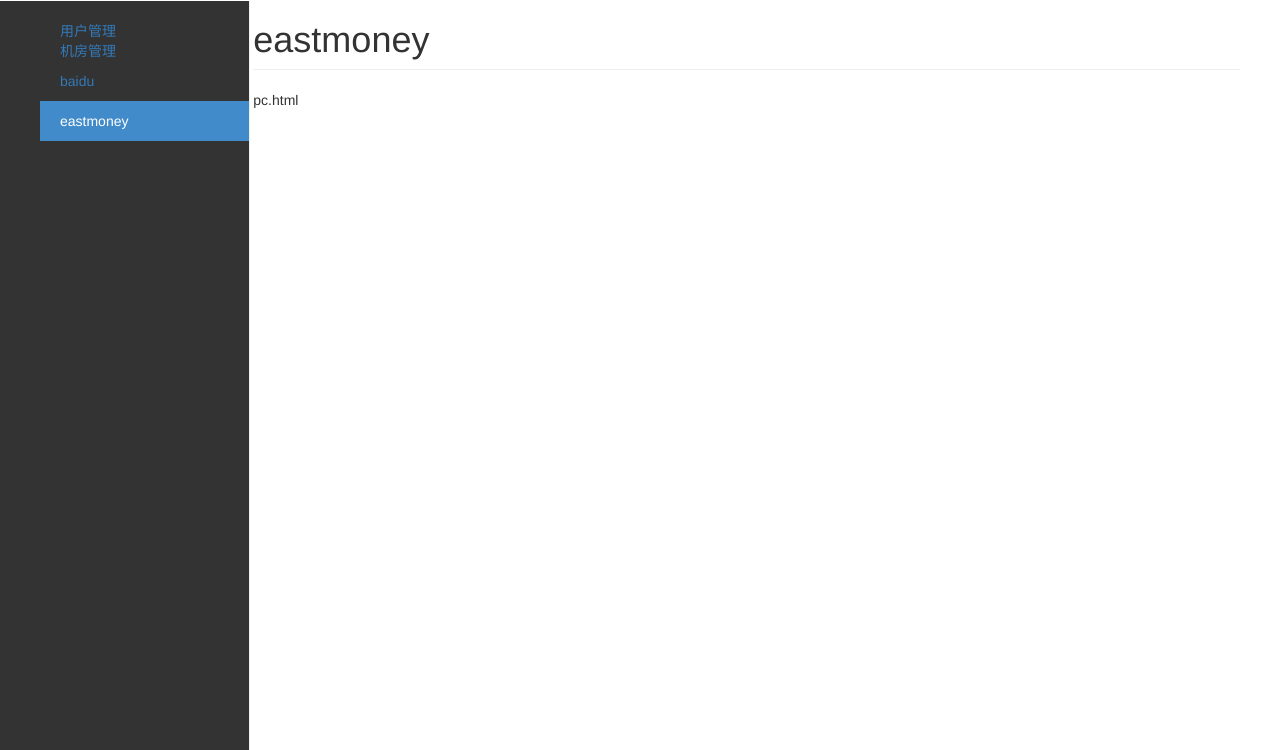
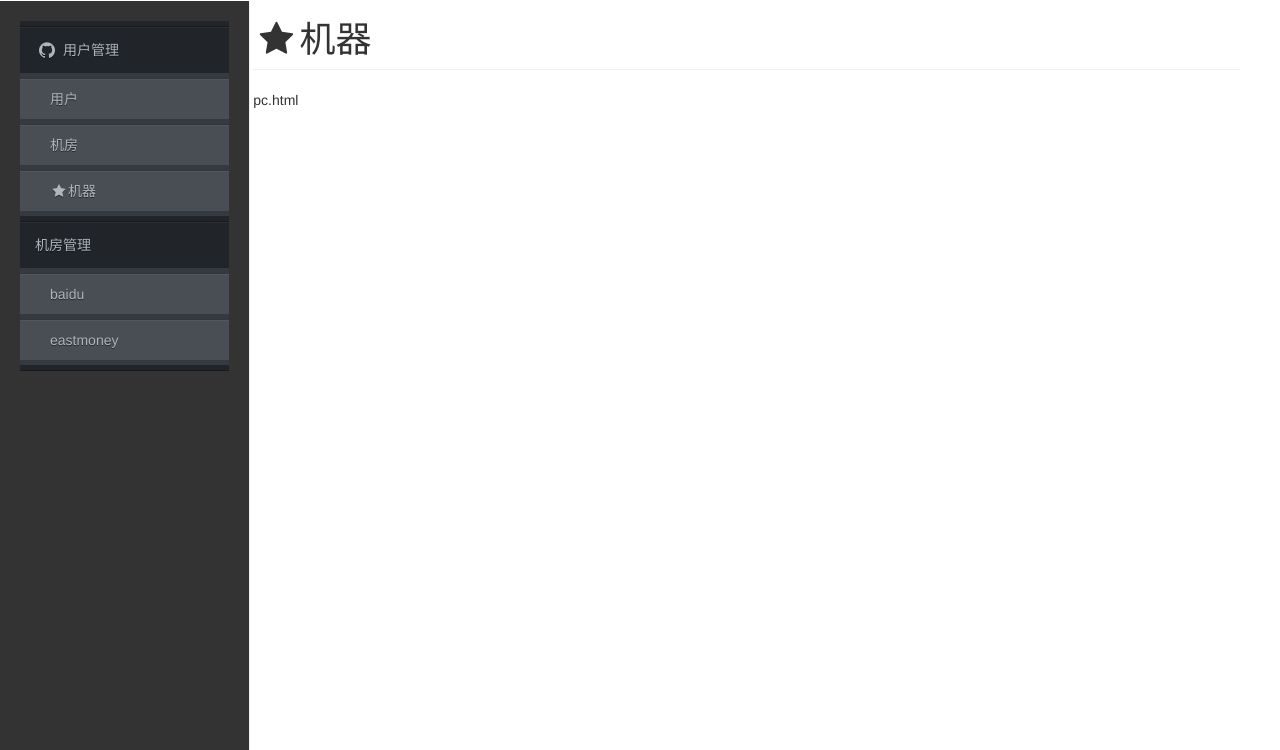
Before and after one commit to luolin0313/dbops, a Flask app: page /pc in a window 1280 px wide. Shown: the part 50-800 px from the top of the page. Run offline with Flask 2, Linux system fonts and the light colour scheme; some libraries are stand-ins or nearby versions.

Commit message:
侧边栏导航

```diff
--- /dev/null
+++ b/static/css/mm-vertical.css
@@ -0,0 +1,70 @@
+.sidebar-nav {
+    background: #212529;
+}
+.sidebar-nav ul {
+    padding: 0;
+    margin: 0;
+    list-style: none;
+    background: #343a40;
+}
+
+.sidebar-nav .metismenu {
+    background: #212529;
+    display: -webkit-box;
+    display: -ms-flexbox;
+    display: flex;
+    -webkit-box-orient: vertical;
+    -webkit-box-direction: normal;
+    -ms-flex-direction: column;
+    flex-direction: column;
+}
+
+.sidebar-nav .metismenu li + li {
+  margin-top: 5px;
+}
+
+.sidebar-nav .metismenu li:first-child {
+  margin-top: 5px;
+}
+.sidebar-nav .metismenu li:last-child {
+  margin-bottom: 5px;
+}
+
+
+.sidebar-nav .metismenu > li {
+/*    -webkit-box-flex: 1;
+    -ms-flex: 1 1 0%;
+    flex: 1 1 0%;*/
+    display: -webkit-box;
+    display: -ms-flexbox;
+    display: flex;
+    -webkit-box-orient: vertical;
+    -webkit-box-direction: normal;
+    -ms-flex-direction: column;
+    flex-direction: column;
+    position: relative;
+}
+.sidebar-nav .metismenu a {
+    position: relative;
+    display: block;
+    padding: 13px 15px;
+    color: #adb5bd;
+    outline-width: 0;
+    transition: all .3s ease-out;
+}
+
+.sidebar-nav .metismenu ul a {
+    padding: 10px 15px 10px 30px;
+}
+
+.sidebar-nav .metismenu ul ul a {
+    padding: 10px 15px 10px 45px;
+}
+
+.sidebar-nav .metismenu a:hover,
+.sidebar-nav .metismenu a:focus,
+.sidebar-nav .metismenu a:active {
+    color: #f8f9fa;
+    text-decoration: none;
+    background: #0b7285;
+}
--- a/templates/layout.html
+++ b/templates/layout.html
@@ -21,6 +21,10 @@
     <link rel="stylesheet" href="/static/css/plugins/font-awesome.min.css">
     <link rel="stylesheet" href="/static/css/plugins/menu.css">
     <link rel="stylesheet" href="/static/css/plugins/prism.min.css">
+    <link rel="stylesheet" href="https://cdnjs.cloudflare.com/ajax/libs/font-awesome/4.7.0/css/font-awesome.min.css">
+    <link href="/static/css/mm-vertical.css" rel="stylesheet" type="text/css">
+    <link rel="stylesheet" href="https://cdnjs.cloudflare.com/ajax/libs/animate.css/3.5.2/animate.min.css" />
+
   </head>
 
 <body>
@@ -50,19 +54,21 @@
               </ul>
             </li>
           </ul> -->
+          <nav class="sidebar-nav">
           <ul class="metismenu" id="menu">
-            <li >
-              <a class="has-arrow" href="#" aria-expanded="true">用户管理</a>
-              <ul id="navsidebar" class="nav nav-sidebar" aria-expanded="true">
+            <li>
+              <a class="has-arrow" href="#"><span class="fa fa-fw fa-github fa-lg"></span>
+              用户管理</a>
+              <ul id="nav1sidebar" aria-expanded="true">
                 <li><a href="/user">用户</a></li>
                 <li><a href="/idc">机房</a></li>
-                <li><a href="/pc">机器</a></li>
+                <li><a href="/pc"><span class="fa fa-fw fa-star"></span>机器</a></li>
               </ul>
             </li>
 
-            <li class="active">
-              <a class="has-arrow" href="#" aria-expanded="true">机房管理</a>
-              <ul id="nav1sidebar" class="nav nav-sidebar" aria-expanded="true">
+            <li>
+              <a class="has-arrow" href="#" aria-expanded="false">机房管理</a>
+              <ul aria-expanded="false">
                 <li><a href="/idc">baidu</a></li>
                 <li><a href="/pc">eastmoney</a></li>
 
@@ -70,8 +76,13 @@
             </li>
 
           </ul>
+          </nav>
 
        </div>
+
+
+
+
        <div class="col-sm-9 col-sm-offset-3 col-md-10 col-md-offset-2 main">
           <h1 class="page-header" id='page-header-title'></h1>
                 {% block body %}
@@ -90,6 +101,8 @@
     <script src="/static/js/plugins/metisMenu.js"></script>
     <script src="/static/js/plugins/metisMenu.min.js"></script>
     <script src="/static/js/plugins/prism.min.js"></script>
+    <script async defer src="https://buttons.github.io/buttons.js"></script>
+    <script src="https://cdnjs.cloudflare.com/ajax/libs/jquery-noty/2.4.1/packaged/jquery.noty.packaged.min.js"></script>
     <script>
        <!--导航条加标色-->
        var path = location.pathname
@@ -103,7 +116,7 @@
        $("#page-header-title").html($page.html())
 
        $("#menu").metisMenu({
-          toggle:false
+          toggle:true
        })
     </script>
     {% block js %}
```
Also changed, not shown: static/css/metisMenu.css (added, +143 -0 lines), templates/flask_web.py (added, +28 -0 lines).
